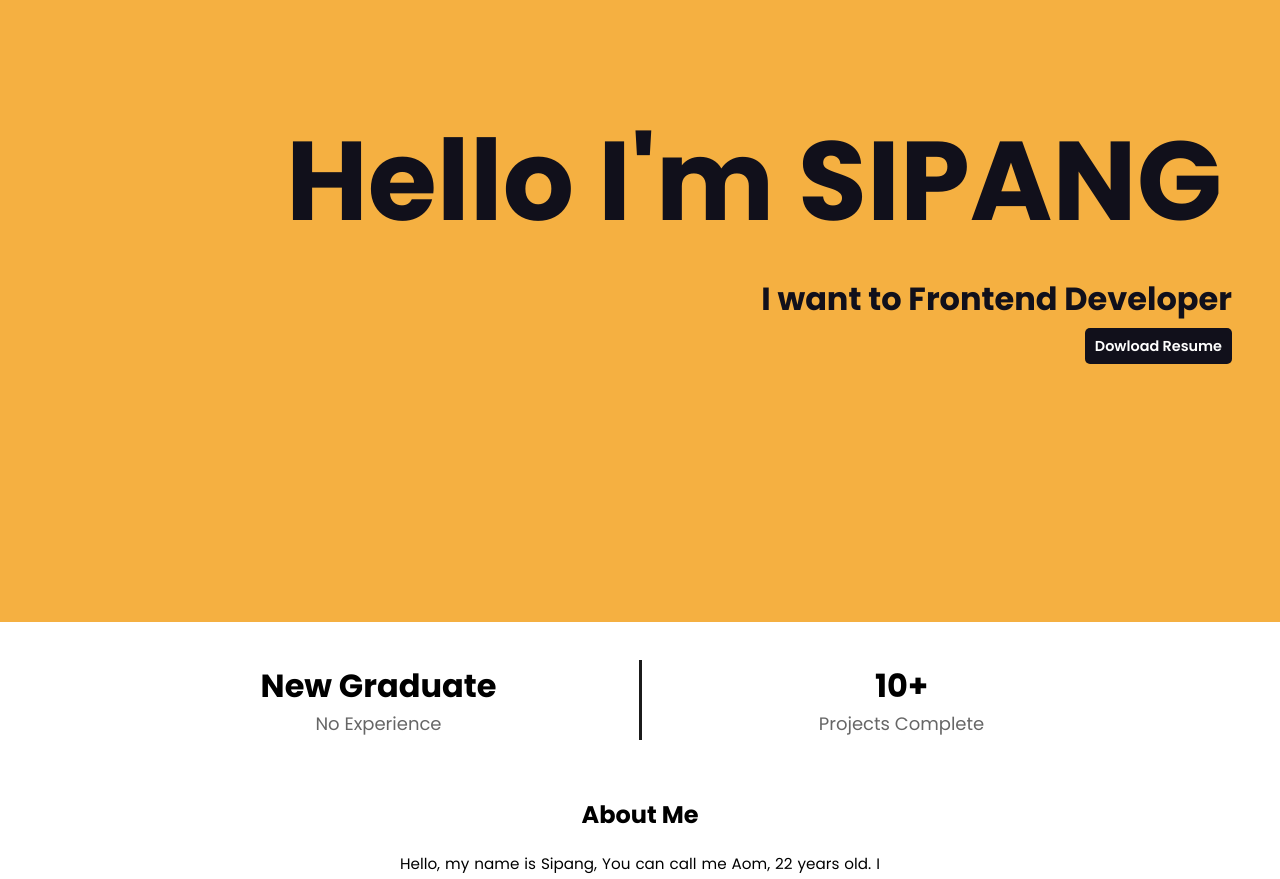
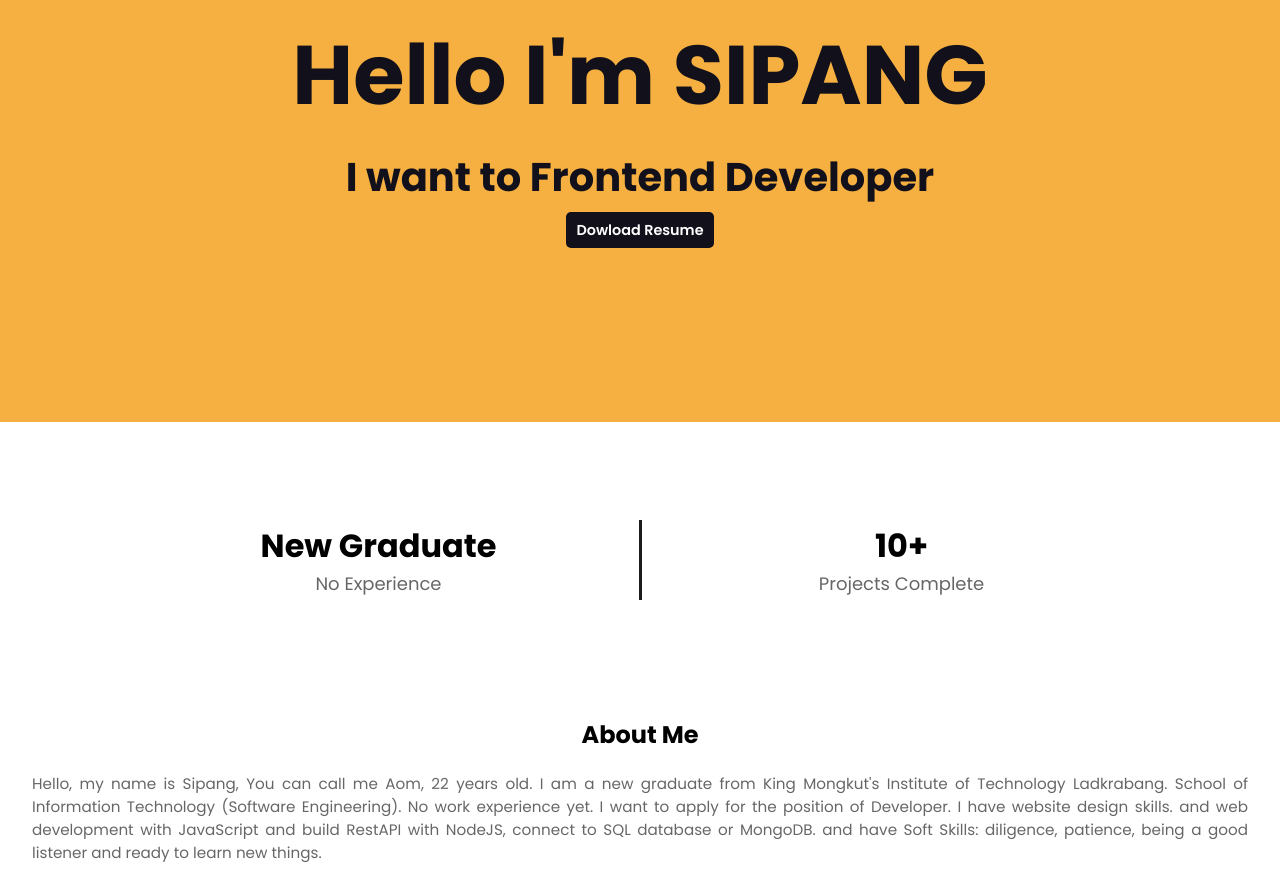
Before and after one commit to aomsk/sipang-portfolio, a plain HTML site: page index.html in a window 1280 px wide. Shown: the part 178-1057 px from the top of the page. Drawn offline with Linux system fonts and the light colour scheme.

Commit message:
fix: fixed css responsive

```diff
--- a/styles.css
+++ b/styles.css
@@ -20,6 +20,10 @@ body {
   /* IE and Edge */
   scrollbar-width: none;
   /* Firefox */
+}
+
+section {
+  padding: 60px 0 0 0;
 }
 
 header {
@@ -98,7 +102,7 @@ header {
 }
 
 .header-detail h3 {
-  font-size: 2rem;
+  font-size: 3rem;
   margin: 10px 0;
 }
 
@@ -152,7 +156,7 @@ header {
 
 .about-items {
   height: auto;
-  padding: 0 25rem;
+  padding: 0 24rem;
   margin: 20px 0;
 }
 
@@ -162,8 +166,13 @@ header {
   text-align: center
 }
 
+.title {
+  margin: 50px 0 0 0;
+}
+
 .about-items p {
   font-size: calc(55% + 0.8vmin);
+  color: rgba(0, 0, 0, 0.6);
   text-align: justify;
 }
 
@@ -184,7 +193,6 @@ header {
 .left p {
   text-align: center;
   font-size: calc(40% + 0.8vmin);
-  color: rgba(0, 0, 0, 0.6);
 }
 
 .right h4 {
@@ -241,7 +249,7 @@ header {
 }
 
 .skills-container h1 {
-  padding: 20px 0;
+  padding: 0 0 20px 0;
 }
 
 .skills-items {
@@ -287,6 +295,27 @@ footer {
 @media only screen and (max-width: 1320px) {
   header {
     padding: 0 50px;
+  }
+
+  .hero {
+    height: 600px;
+    justify-content: center;
+  }
+
+  .header-info .header-detail {
+    text-align: center;
+  }
+
+  .header-info h1 {
+    font-size: 5.2rem;
+  }
+
+  .header-detail h3 {
+    font-size: 2.5rem;
+  }
+
+  .about-items {
+    padding: 0 2rem;
   }
 }
 
@@ -405,6 +434,13 @@ footer {
   }
 }
 
+@media only screen and (max-width: 700px) {
+  .header-info h1 {
+    font-size: 4.2rem;
+    text-align: center;
+  }
+}
+
 @media only screen and (max-width: 500px) {
 
   .hero {
```
